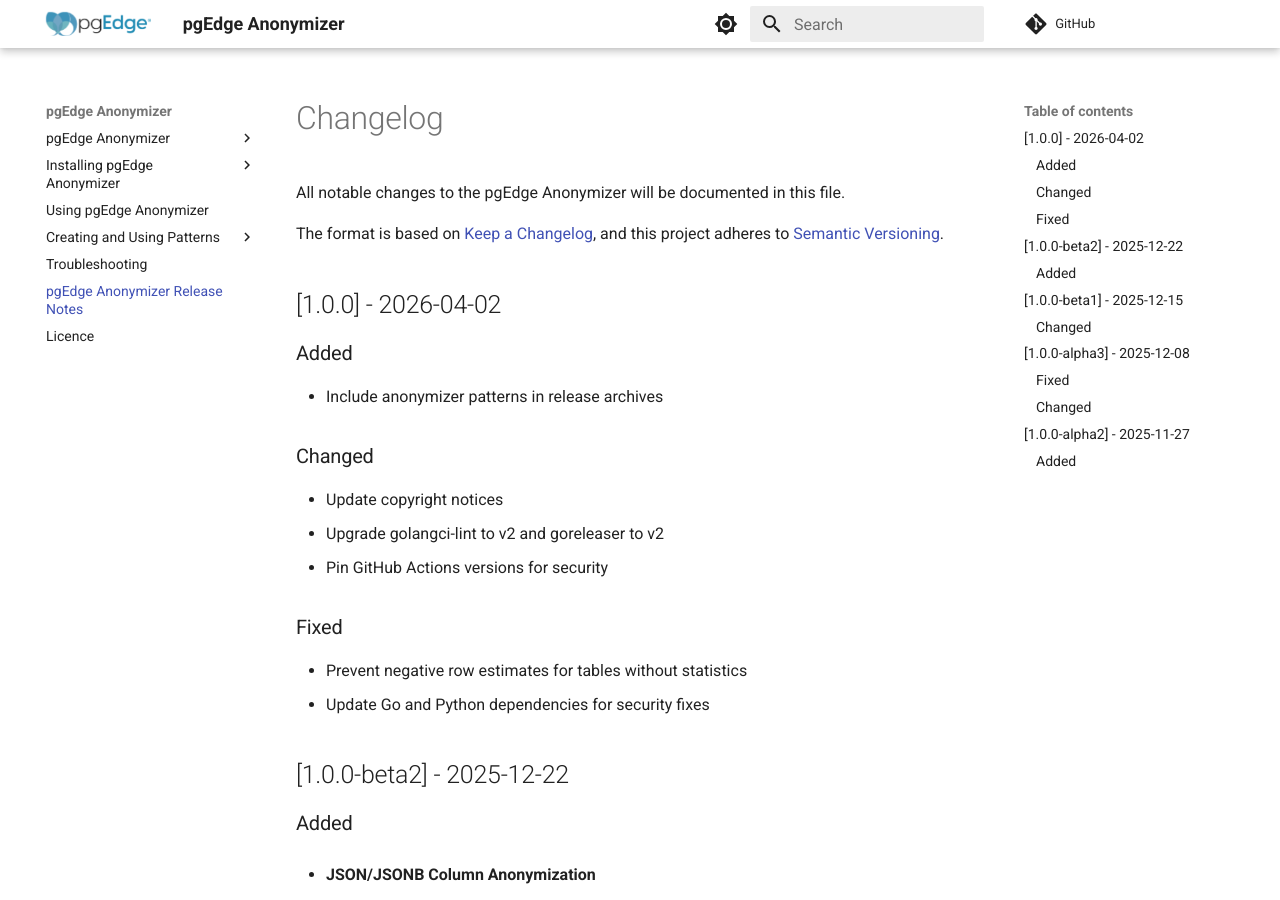
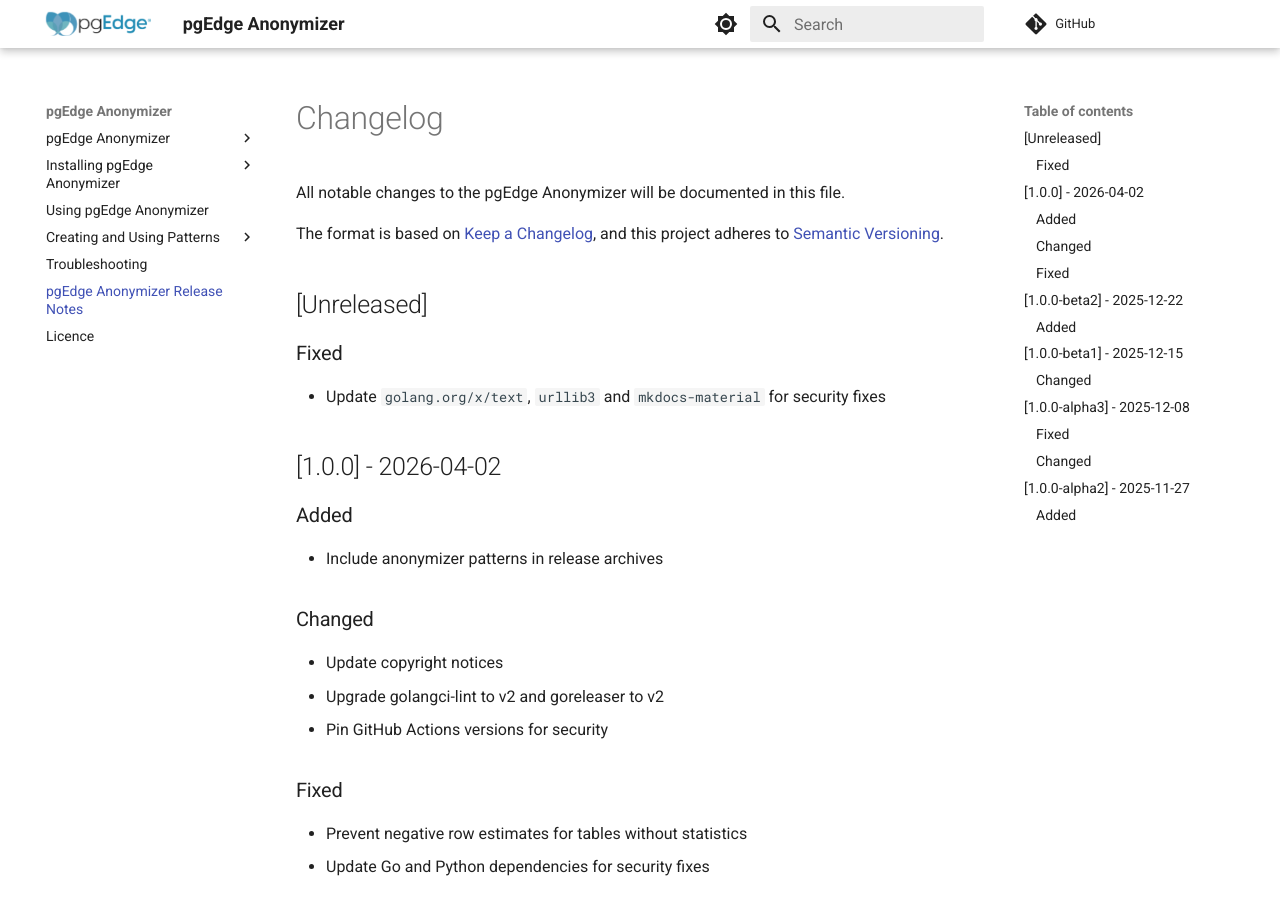
Before and after one commit to pgEdge/pgedge-anonymizer, an MkDocs documentation site: the page built from docs/changelog.md, in a window 1280 px wide and 900 px high. Built offline with MkDocs 1.6.1 and Material for MkDocs 9.7.7, drawn with Linux system fonts in a browser that asks for light colours; comment, search, counter and statistics services are not loaded.

Commit message:
Update golang.org/x/text, urllib3 and mkdocs-material
Bump golang.org/x/text to v0.41.0 (CVE-2026-56851), urllib3 to 2.8.0
(CVE-2026-97687, CVE-2026-97688, CVE-2026-97689) and mkdocs-material
to 9.7.7 (CVE-2026-73295).

```diff
--- a/docs/changelog.md
+++ b/docs/changelog.md
@@ -5,6 +5,13 @@ All notable changes to the pgEdge Anonymizer will be documented in this file.
 The format is based on [Keep a Changelog](https://keepachangelog.com/),
 and this project adheres to
 [Semantic Versioning](https://semver.org/spec/v2.0.0.html).
+
+## [Unreleased]
+
+### Fixed
+
+- Update `golang.org/x/text`, `urllib3` and `mkdocs-material` for
+  security fixes
 
 ## [1.0.0] - 2026-04-02
 
--- a/requirements.txt
+++ b/requirements.txt
@@ -12,7 +12,7 @@ MarkupSafe==3.0.3
 mergedeep==1.3.4
 mkdocs==1.6.1
 mkdocs-get-deps==0.2.0
-mkdocs-material==9.7.0
+mkdocs-material==9.7.7
 mkdocs-material-extensions==1.3.1
 packaging==25.0
 paginate==0.5.7
@@ -25,5 +25,5 @@ PyYAML==6.0.3
 pyyaml_env_tag==1.1
 requests==2.33.0
 six==1.17.0
-urllib3==2.7.0
+urllib3==2.8.0
 watchdog==6.0.0
```
Also changed, not shown: 2 other files.
